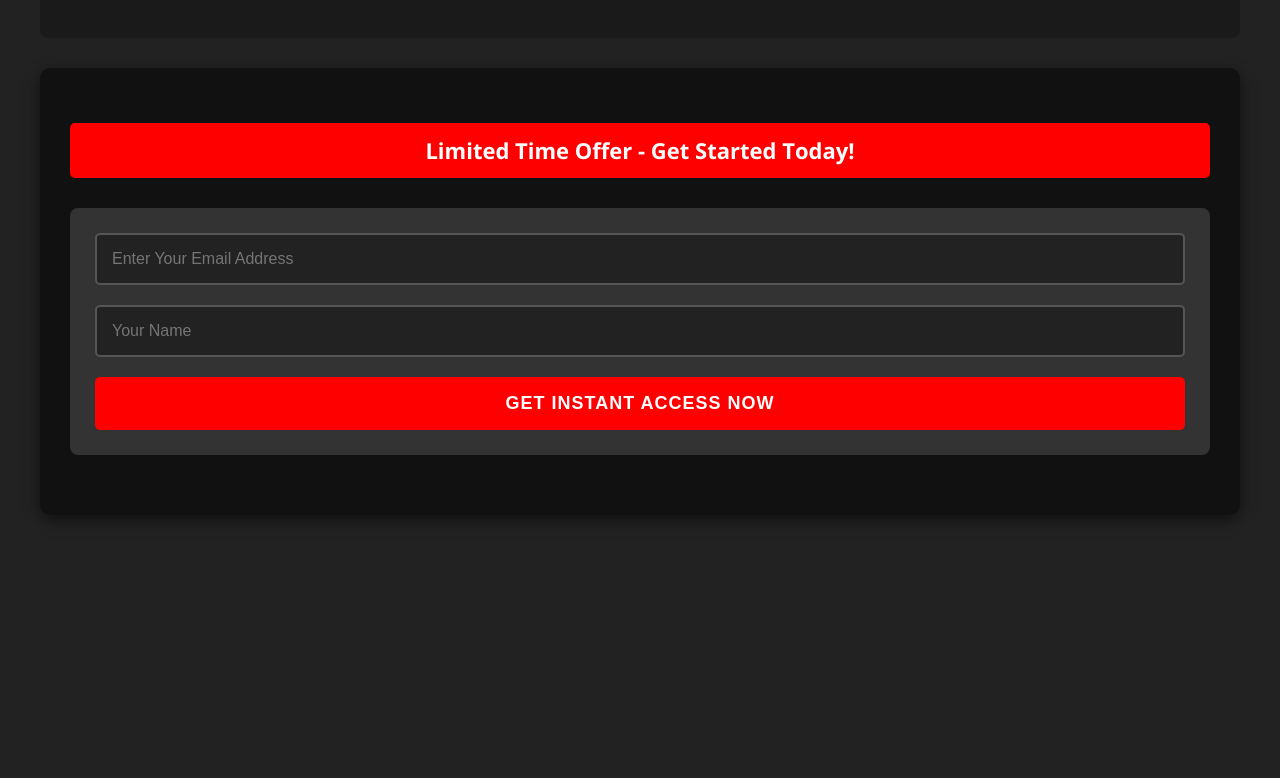
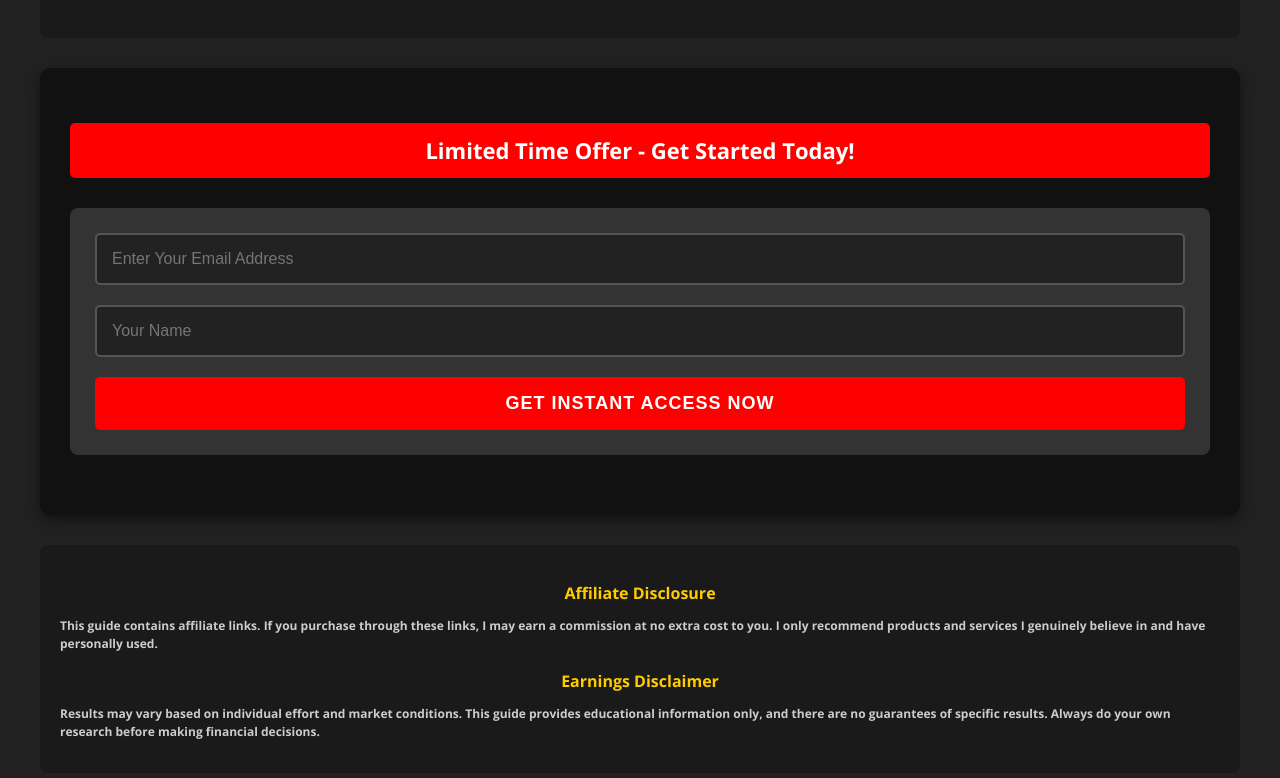
Before and after one commit to artnabersl/how-to-get-traffic-on-my-website-buy-web-traffic-buyer-traffic, a plain HTML site: page index.html in a window 1280 px wide. Shown: the part 7656-8434 px from the top of the page. Before the commit the page ends 8246 px from the top, so only its background shows below. Drawn offline with nearby package versions, Linux system fonts and the light colour scheme.

Commit message:
Update index.html

```diff
--- a/index.html
+++ b/index.html
@@ -375,6 +375,23 @@
             font-size: 14px;
         }
 
+        /* Legal Text Styles */
+        .legal-disclaimer {
+            background: #1a1a1a;
+            padding: 20px;
+            border-radius: 8px;
+            margin: 30px 0;
+            font-size: 12px;
+            color: #ccc;
+            line-height: 1.5;
+        }
+        .legal-title {
+            color: #ffcc00;
+            font-size: 16px;
+            margin-bottom: 10px;
+            text-align: center;
+        }
+
         /* Media Queries */
         @media (min-width: 768px) {
             .traffic-grid {
@@ -664,6 +681,15 @@
                 </form>
             </div>
         </div>
+
+        <!-- Legal Disclaimer Section -->
+        <div class="legal-disclaimer">
+            <h3 class="legal-title">Affiliate Disclosure</h3>
+            <p>This guide contains affiliate links. If you purchase through these links, I may earn a commission at no extra cost to you. I only recommend products and services I genuinely believe in and have personally used.</p>
+
+            <h3 class="legal-title">Earnings Disclaimer</h3>
+            <p>Results may vary based on individual effort and market conditions. This guide provides educational information only, and there are no guarantees of specific results. Always do your own research before making financial decisions.</p>
+        </div>
     </div>
 
     <script>
```
